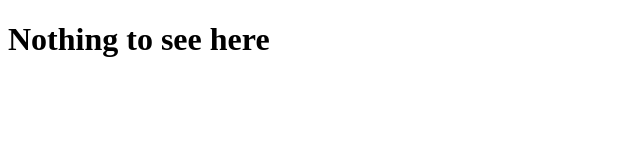
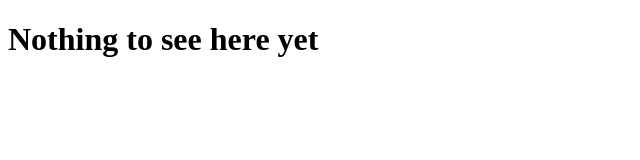
Before and after one commit to manuhansum/manuhansum.github.io, a plain HTML site: page index.html in a window 1280 px wide. Shown: the full height of the page, 0-640 px from the left. Drawn offline with Linux system fonts and the light colour scheme.

Commit message:
clean up for new learning module

```diff
--- a/index.html
+++ b/index.html
@@ -5,6 +5,6 @@
     <title>My test page</title>
   </head>
   <body>
-    <h1>Nothing to see here</h1>
+    <h1>Nothing to see here yet</h1>
   </body>
 </html>
```
